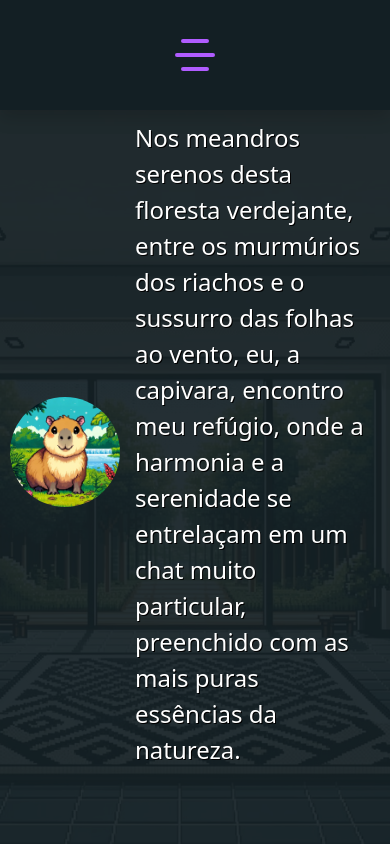
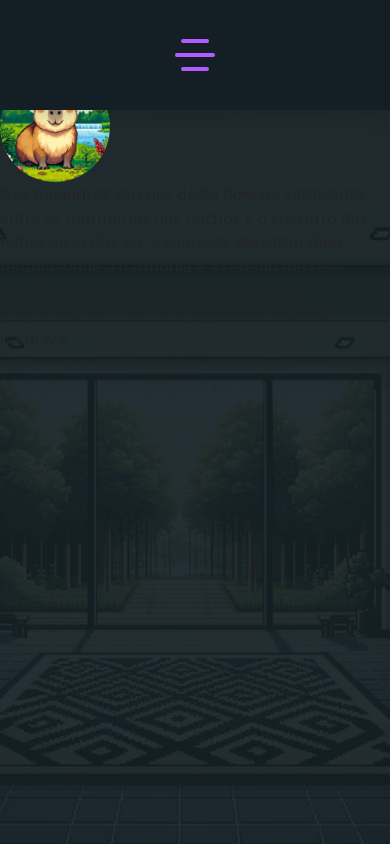
Before and after one commit to Rafael-conquista/Goal_notes, a React (Create React App) app in the folder front/goals-notes/: page /1/Amigos in a window 390 px wide. Built offline with nearby package versions, Linux system fonts and the light colour scheme.

Commit message:
criacao home/Bryan ver alteracoes

```diff
--- a/front/goals-notes/src/components/Style/footer.css
+++ b/front/goals-notes/src/components/Style/footer.css
@@ -2,7 +2,6 @@
 .Footer {
     background-color: #131F24;
     color: #fff;
-    padding: 0.1em;
     text-align: center;
     position: fixed;
     bottom: 0;
@@ -33,7 +32,7 @@
 }
 
 .copy_right {
-    margin-top: 2em;
+    margin-top: 30px;
 }
 
 .copy_right span {
--- a/front/goals-notes/src/components/Style/homeStyle.css
+++ b/front/goals-notes/src/components/Style/homeStyle.css
@@ -1,40 +1,184 @@
 .homeScreen {
+    display: flex;
+    flex-direction: row;
+    justify-content: space-between;
+    flex: 1 ;
     margin-top: 110px;
+    margin-bottom: 110px;
     height: calc(100vh - 110px) !important;
+    padding-bottom: 110px;
     background-image: url('../../images/fundoCasa.jpeg') !important;
 }
 
-.cap_component {
-    position: absolute;
-    display: flex;
-    top: 0;
-    bottom: 0;
-    left: 0;
-    right: 0;
-    margin: auto;
-    width: 70vw;
-    height: calc(100vh - 110px) !important;
-    border-radius: 30px;
-    background-color: #131f24ec;
+.conteudo p {
+    padding: 10px 13px 10px 10px; /* cima, direita, baixo, esquerda. */
+    margin-bottom: 0;
 }
 
-.chat {
-    display: flex;
-    margin: 10px 10px !important;
-    height: min-content;
-    align-items: center;
-    justify-content: space-between;
+.conteudo p:first-of-type {
+    padding-top: 30px; /* Aplica um padding-top de 20 pixels somente na primeira tag <p> dentro da classe "minhaClasse" */
 }
 
-.cap_welcome_page {
-    border-radius: 100px;
-    width: 110px;
-    height: 110px;
+.conteudo p:last-of-type {
+    padding-bottom: 30px; /* Aplica um padding-top de 20 pixels somente na primeira tag <p> dentro da classe "minhaClasse" */
 }
 
-.mensagemChat {
-    font-size: 1.5rem;
-    margin: 0px 15px;
-    color: white;
-    text-shadow: 1px 1px black;
+.conteudo {
+    overflow-y: auto;
+    flex: 1; /* Ocupa todo o espaço restante da div_meio */
+    color: #ffff;
 }
+
+.div_meio, .div_dir, .div_esq {
+    display: flex;
+    flex-direction: column;
+    align-items: center;
+    background-color: #131f24ec;
+    white-space: normal; /* Permitir quebra de linha */
+    word-wrap: break-word; /* Permitir quebra de palavra */
+    padding-top: 15px; /* Espaço interno para as divs */
+    box-sizing: border-box; /* Garantir que padding e border não aumentem o tamanho do elemento */
+    border-top: 1px solid #b6b3b3; /* Adicionada borda superior */
+    border-right: 1px solid #b6b3b3; /* Adicionada borda superior */
+    border-bottom: 1px solid #b6b3b3; /* Adicionada borda superior */
+    font-style: italic;
+    max-height: calc(100vh - 220px);
+}
+
+.div_meio {
+    order: 2; /* Posição do meio */
+}
+
+.div_dir {
+    order: 3; /* Posição da direita */
+    border-right: 0px;
+}
+
+.div_esq {
+    order: 1; /* Posição da esquerda */
+}
+
+.description {
+    font-family: -apple-system, BlinkMacSystemFont, "Segoe UI", "Noto Sans", Helvetica, Arial, sans-serif, "Apple Color Emoji", "Segoe UI Emoji";
+    color: #ffff;
+    font-weight: var(--base-text-weight-semibold, 600);
+    text-align: center; /* Centralizar o texto */
+    font-size: 1rem; /* Tamanho de fonte padrão */
+    word-wrap: break-word; /* Permitir quebra de palavra */
+}
+
+.divisoria{
+    border-bottom: 1px solid #b6b3b3; /* Adiciona uma linha vermelha de 2 pixels de largura */
+    width: 100%; /* Garante que a linha ocupe toda a largura disponível */
+}
+
+.fundo_escuro{
+    background-color: rgba(0, 0, 0, 0.27); /* Fundo mais escuro com opacidade */
+    width: 100%;
+    margin-top: -15px; /* Ajustar margem negativa para cobrir o padding-top */
+    padding-top: 15px; /* Adicionar padding-top para manter espaçamento interno */
+    position: sticky;
+    top: -15px;
+}
+
+::-webkit-scrollbar {
+    width: 4px; /* largura da barra de rolagem */
+    background-color: transparent; /* background da barra de rolagem transparente */
+  }
+
+  ::-webkit-scrollbar-thumb {
+    background: #888; /* cor do botão da barra de rolagem */
+    border-radius: 2px;
+  }
+
+  /* Esconder a barra de rolagem quando não estiver sendo utilizada */
+  ::-webkit-scrollbar-thumb:vertical {
+    transition: background 0.3s;
+  }
+
+  ::-webkit-scrollbar-thumb:vertical:active {
+    background: #555; /* cor do botão da barra de rolagem quando ativa */
+  }
+
+  ::-webkit-scrollbar-thumb:hover {
+    background: #555; /* cor do botão da barra de rolagem quando hover */
+  }
+
+  ::-webkit-scrollbar-thumb:vertical:hover {
+    background: #555; /* cor do botão da barra de rolagem vertical quando hover */
+  }
+
+
+
+/* Responsividade */
+@media (max-width: 768px) {
+    .homeScreen {
+        flex-direction: column; /* Colocar as divs em uma coluna vertical */
+        align-items: center; /* Centralizar o conteúdo */
+    }
+
+    .div_meio, .div_dir, .div_esq {
+        width: 100%; /* Ajustar a largura para caber na tela */
+        border-bottom: 1px solid #b6b3b3; /* Adicionada borda superior */
+        border-right: 0px; /* Adiciona borda na direita */
+    }
+
+    .div_meio {
+        order: 2; /* Primeira div na tela pequena */
+    }
+
+    .div_dir {
+        display: none;
+    }
+
+    .div_esq {
+        order: 1; /* Terceira div na tela pequena */
+        border-bottom: 0;
+    }
+
+    .description {
+        font-size: 1rem; /* Ajustar tamanho da fonte */
+    }
+
+.conteudo {
+    max-height: calc(80vh - 438px);
+    overflow-y: auto; /* Adiciona rolagem vertical quando necessário */
+}
+
+.fundo_escuro{
+    padding-top: 18px; /* Adicionar padding-top para manter espaçamento interno */
+}
+
+}
+
+
+@media (max-width: 480px) {
+    .description {
+        font-size: 0.9rem; /* Ajustar tamanho da fonte para telas muito pequenas */
+        white-space: normal; /* Permitir quebra de linha */
+        word-wrap: break-word; /* Permitir quebra de palavra */
+    }
+    .conteudo {
+        max-height: calc(104vh - 626px);
+        overflow-y: auto; /* Adiciona rolagem vertical quando necessário */
+    }
+    .fundo_escuro{
+        padding-top: 16px; /* Adicionar padding-top para manter espaçamento interno */
+    }
+}
+
+
+@media (max-width: 480px){
+    .description {
+        font-size: 0.9rem; /* Ajustar tamanho da fonte para telas muito pequenas */
+        white-space: normal; /* Permitir quebra de linha */
+        word-wrap: break-word; /* Permitir quebra de palavra */
+    }
+    .conteudo {
+        max-height: calc(104vh - 626px);
+        overflow-y: auto; /* Adiciona rolagem vertical quando necessário */
+    }
+    .fundo_escuro{
+        padding-top: 16px; /* Adicionar padding-top para manter espaçamento interno */
+    }
+}
```
Also changed, not shown: front/goals-notes/src/pages/homepage/homepage.js (+56 -6 lines), 1 other file (tests, documents, lock files or other folders).
